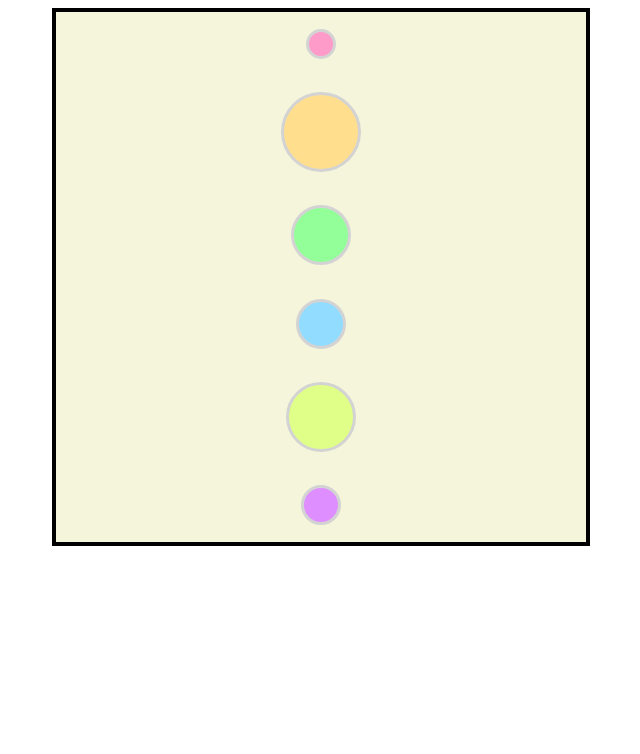
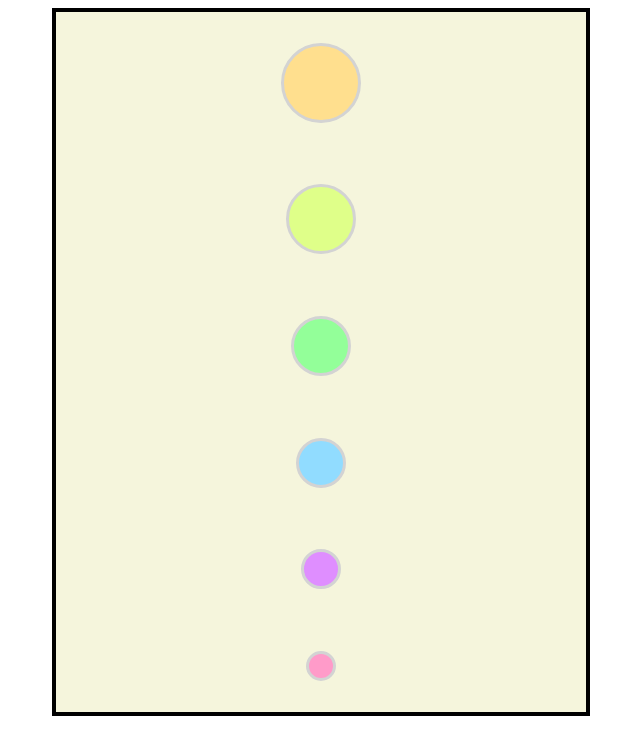
Before and after one commit to Abhaydutt2003/CodingNinjasFrontend, a plain HTML site: page CssStart/Flex/FlexBalls.html in a window 1280 px wide. Shown: the whole page, without its empty margins (319-959 px from the left). Drawn offline with Linux system fonts and the light colour scheme.

Commit message:
Update FlexBalls.css

```diff
--- a/CssStart/Flex/FlexBalls.css
+++ b/CssStart/Flex/FlexBalls.css
@@ -1,61 +1,72 @@
 .MainBox{
-    height:530px;
+    height:700px;
     width:530px;
     background-color: beige;
     border-color: black;
     border-width: 4px;
     border-style: solid;
     display:flex;
+    justify-content:space-around;
+    align-items:center;
     /* flex-direction: column-reverse; */
     /* flex-direction: row; */
     /* flex-direction:row-reverse;*/
-    flex-direction: column;
+    flex-direction: column-reverse;
     margin: auto;
-}
+    /* flex-wrap: wrap-reverse; */
+ }
 .MainBox div{
-    margin: auto;
+    /* margin: auto; */
     border-radius: 50%;
     border: 3px solid lightgray;
     box-sizing: border-box;
+    /* margin: auto;
+    margin-top: 0px; */
 }
 #ball1 {
     height: 30px;
     width: 30px;
     background-color: #ff9bc9;
-    order: 0;
+    /* flex-shrink: 1; */
+    /* flex-grow: 1; */
 }
 
 #ball2 {
     height: 40px;
     width: 40px;
     background-color: #df8eff;
-    order:5;
+    /* flex-shrink: 4; */
+    /* flex-grow: 2; */
 }
 
 #ball3 {
     height: 50px;
     width: 50px;
     background-color: #91dcff;
-    order:3;
+    /* flex-shrink: 1; */
+    /* flex-grow: 3; */
 }
 
 #ball4 {
     height: 60px;
     width: 60px;
     background-color: #93ff99;
-    order:2;
+    /* flex-shrink: 1; */
+    /* flex-grow: 4; */
 }
 
 #ball5 {
     height: 70px;
     width: 70px;
     background-color: #dfff89;
-    order:4;
+    /* flex-shrink: 2; */
+    /* flex-grow: 5; */
 }
 
 #ball6 {
     height: 80px;
     width: 80px;
     background-color: #ffdf8e;
-    order:1;
+    /* flex-shrink: 3; */
+    /* s */
 }
```
